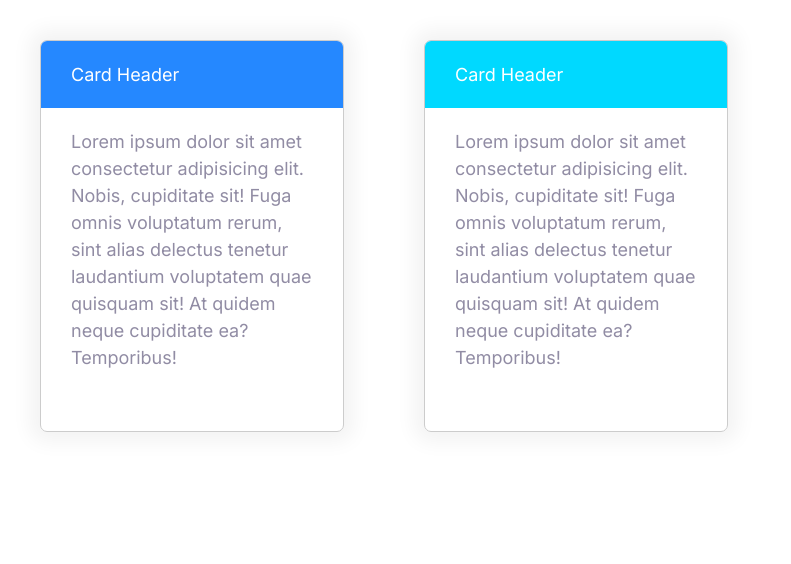
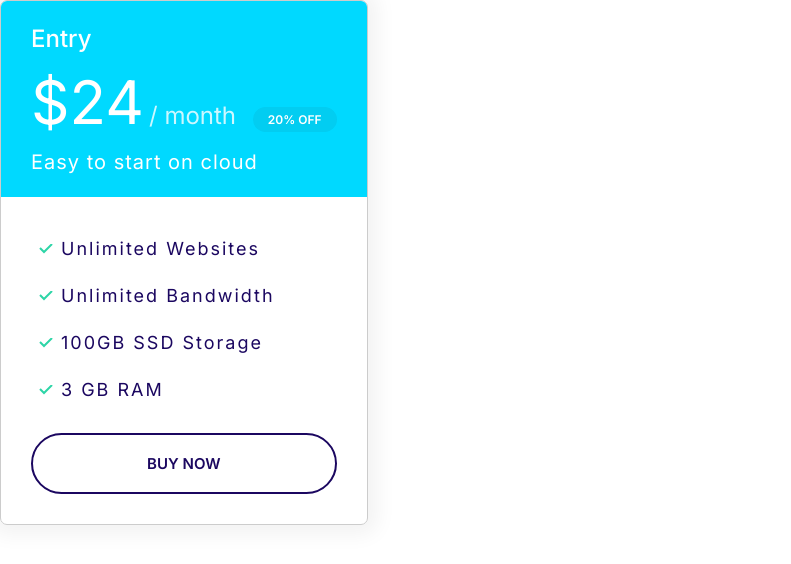
Before and after one commit to yyou/moshify, a plain HTML site: page index.html in a window 1280 px wide. Shown: the whole page, without its empty margins (0-791 px from the left). Drawn offline with Linux system fonts and the light colour scheme.

Commit message:
Add styles for plans

```diff
--- a/css/styles.css
+++ b/css/styles.css
@@ -117,6 +117,7 @@ a {
 
 .badge--small {
   font-size: 1.6rem;
+  padding: 0.5rem 1.5rem;
 }
 
 @media screen and (min-width: 1024px) {
@@ -230,17 +231,17 @@ a {
 
 .btn--block {
   width: 100%;
-  display: block;
+  display: inline-block;
 }
 
 .btn--outline {
-  background-color: #fff;
+  background: #fff;
   color: var(--color-headings);
   border: 2px solid var(--color-headings);
 }
 
 .btn--outline:hover {
-  background-color: var(--color-headings);
+  background: var(--color-headings);
   color: #fff;
 }
 
@@ -299,8 +300,7 @@ a {
 }
 
 .card__header,
-.card__body,
-.card__footer {
+.card__body {
   padding: 2rem 3rem;
 }
 
@@ -313,3 +313,43 @@ a {
   background-color: var(--color-secondary);
   color: #fff;
 }
+
+.card--secondary .badge--secondary {
+  background-color: #02cdf1;
+}
+
+/* Plans */
+
+.plan__name {
+  color: white;
+  margin: 0; /* reduce the margin inherited from h3 */
+  font-weight: 500;
+  font-size: 2.4rem;
+}
+
+.plan__price {
+  font-size: 6rem;
+}
+
+.plan__billing-cycle {
+  font-weight: 300;
+  font-size: 2.4rem;
+  opacity: 0.8;
+  margin-right: 1rem;
+}
+
+.plan .badge--secondary {
+  background-color: #02cdf1;
+}
+
+.plan__description {
+  font-weight: 300;
+  font-size: 2rem;
+  letter-spacing: 1px;
+  display: block;
+}
+
+.plan .list__item {
+  margin-bottom: 2rem;
+  letter-spacing: 2px;
+}
--- a/index.html
+++ b/index.html
@@ -8,35 +8,31 @@
     <link rel="preconnect" href="https://fonts.googleapis.com" />
     <link rel="preconnect" href="https://fonts.gstatic.com" crossorigin />
     <link
-      href="https://fonts.googleapis.com/css2?family=Inter:wght@400;700&display=swap"
+      href="https://fonts.googleapis.com/css2?family=Inter:wght@400;500;600;700&display=swap"
       rel="stylesheet"
     />
     <link rel="stylesheet" href="css/normalize.css" />
     <link rel="stylesheet" href="css/styles.css" />
   </head>
   <body style="display: flex; flex-direction: row">
-    <div style="width: 30%; padding: 4rem">
-      <div class="card card--primary">
-        <header class="card__header">Card Header</header>
+    <div class="plan">
+      <div class="card card--secondary">
+        <header class="card__header">
+          <h3 class="plan__name">Entry</h3>
+          <span class="plan__price">$24</span>
+          <span class="plan__billing-cycle"> / month </span>
+          <span class="badge badge--secondary badge--small">20% OFF</span>
+          <span class="plan__description">Easy to start on cloud</span>
+        </header>
         <div class="card__body">
-          Lorem ipsum dolor sit amet consectetur adipisicing elit. Nobis,
-          cupiditate sit! Fuga omnis voluptatum rerum, sint alias delectus
-          tenetur laudantium voluptatem quae quisquam sit! At quidem neque
-          cupiditate ea? Temporibus!
+          <ul class="list list--tick">
+            <li class="list__item">Unlimited Websites</li>
+            <li class="list__item">Unlimited Bandwidth</li>
+            <li class="list__item">100GB SSD Storage</li>
+            <li class="list__item">3 GB RAM</li>
+          </ul>
+          <button class="btn btn--outline btn--block">Buy now</button>
         </div>
-        <footer class="card__footer"></footer>
-      </div>
-    </div>
-    <div style="width: 30%; padding: 4rem">
-      <div class="card card--secondary">
-        <header class="card__header">Card Header</header>
-        <div class="card__body">
-          Lorem ipsum dolor sit amet consectetur adipisicing elit. Nobis,
-          cupiditate sit! Fuga omnis voluptatum rerum, sint alias delectus
-          tenetur laudantium voluptatem quae quisquam sit! At quidem neque
-          cupiditate ea? Temporibus!
-        </div>
-        <footer class="card__footer"></footer>
       </div>
     </div>
   </body>
```
Also changed, not shown: components/plans.html (added, +20 -0 lines).
